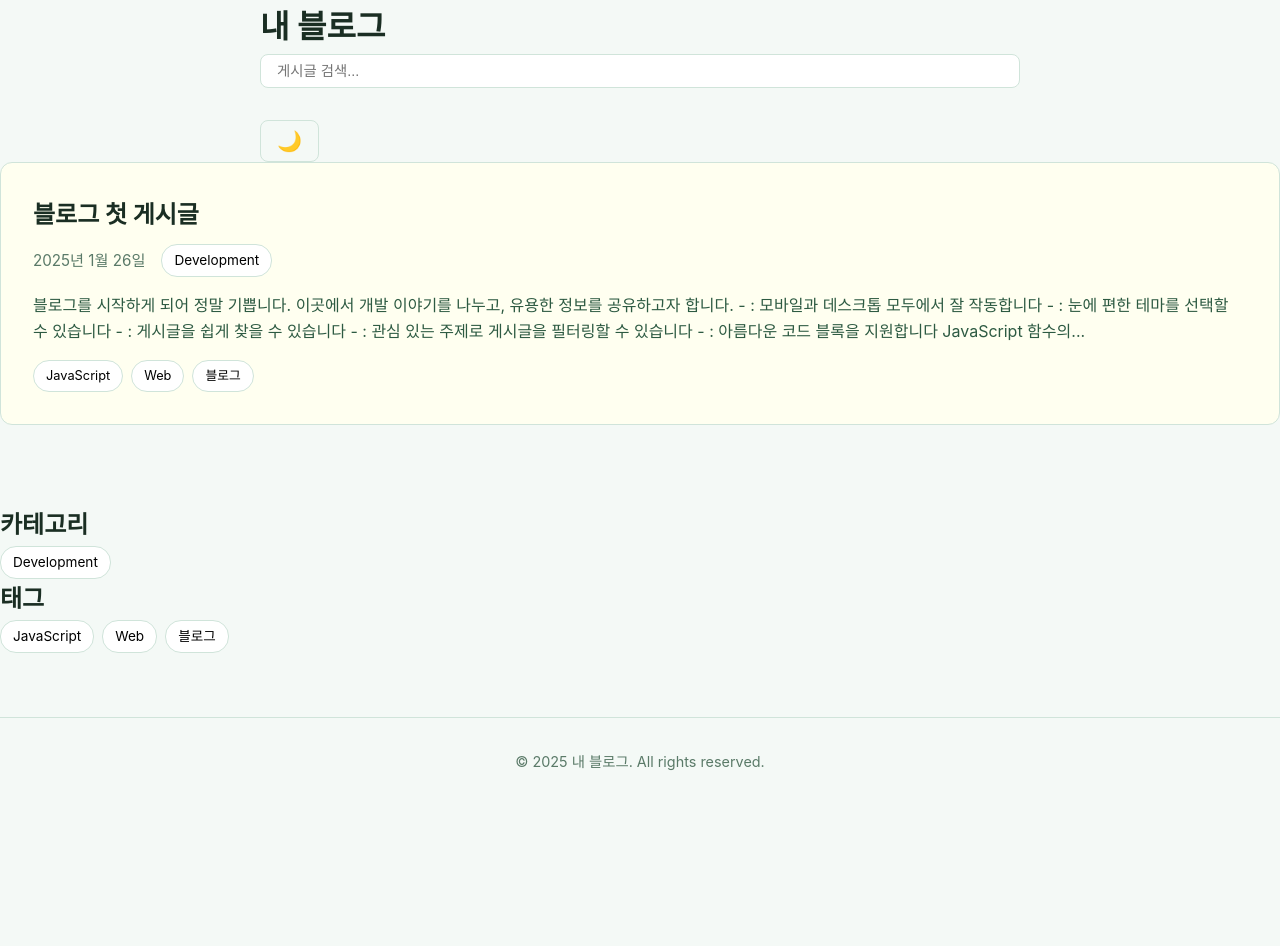
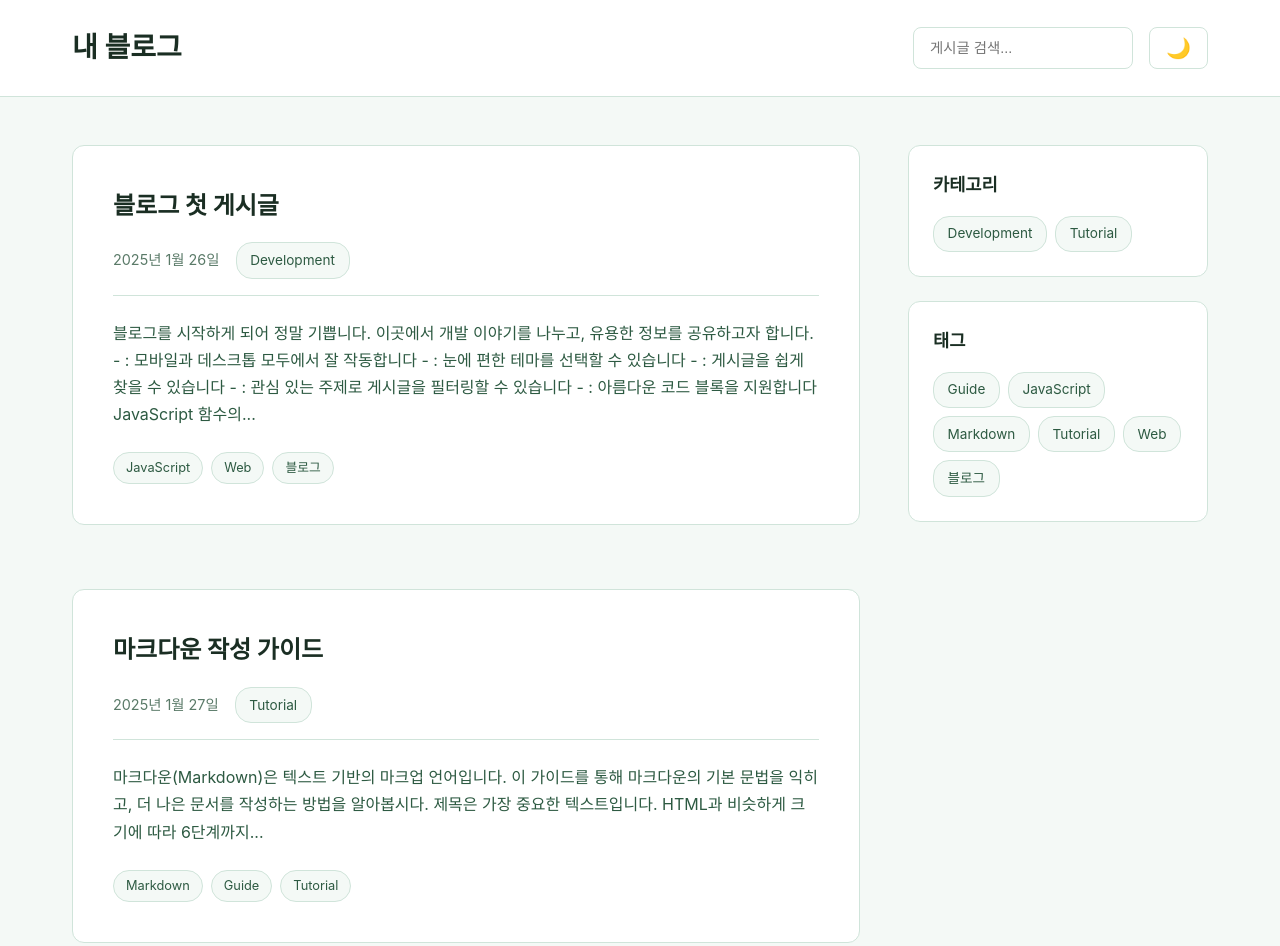
Before and after one commit to jyej0a/jyej0a, a plain HTML site: page index.html in a window 1280 px wide. Shown: the top 946 px of the page. Before the commit the page ends 807 px from the top, so only its background shows below. Drawn offline with nearby package versions, Linux system fonts and the light colour scheme.

Commit message:
마지막 버젼

```diff
--- a/css/style.css
+++ b/css/style.css
@@ -96,9 +96,9 @@ body {
 }
 
 .container {
-    max-width: 800px;
+    max-width: 1200px;
     margin: 0 auto;
-    padding: 0 20px;
+    padding: 0 2rem;
 }
 
 /* 헤더 스타일 */
@@ -144,14 +144,64 @@ body {
     transform: scale(1.1);
 }
 
+/* 헤더 레이아웃 */
+.header {
+    background-color: var(--secondary-bg);
+    border-bottom: 1px solid var(--border-color);
+    padding: 1.5rem 0;
+    margin-bottom: 3rem;
+}
+
+.header-content {
+    display: flex;
+    justify-content: space-between;
+    align-items: center;
+    gap: 1.5rem;
+}
+
+.header-controls {
+    display: flex;
+    align-items: center;
+    gap: 1rem;
+}
+
+.blog-title {
+    font-size: 1.75rem;
+    font-weight: 700;
+    color: var(--text-primary);
+}
+
+.blog-title a {
+    color: inherit;
+    text-decoration: none;
+}
+
+/* 메인 콘텐츠 레이아웃 */
+.main-content {
+    display: grid;
+    grid-template-columns: 1fr 300px;
+    gap: 3rem;
+    max-width: 1200px;
+    margin: 0 auto;
+    padding: 0 2rem;
+}
+
+.post-list {
+    min-width: 0;
+}
+
 /* 검색 컨테이너 */
 .search-container {
-    margin-bottom: 2rem;
+    flex: 1;
+    max-width: 400px;
+}
+
+#search-input {
+    width: 100%;
+    padding: 0.75rem 1rem;
 }
 
 .search-input {
-    width: 100%;
-    padding: 0.5rem 1rem;
     background-color: var(--secondary-bg);
     border: 1px solid var(--border-color);
     border-radius: 0.5rem;
@@ -165,6 +215,28 @@ body {
     outline: none;
     border-color: var(--accent-green);
     box-shadow: var(--shadow-sm);
+}
+
+/* 사이드바 */
+.sidebar {
+    position: sticky;
+    top: 2rem;
+    height: fit-content;
+}
+
+.sidebar-section {
+    background-color: var(--secondary-bg);
+    border: 1px solid var(--border-color);
+    border-radius: 0.75rem;
+    padding: 1.5rem;
+    margin-bottom: 1.5rem;
+}
+
+.sidebar-section h2 {
+    font-size: 1.1rem;
+    font-weight: 700;
+    margin-bottom: 1rem;
+    color: var(--text-primary);
 }
 
 /* 필터 스타일 */
@@ -190,28 +262,28 @@ body {
 .tag,
 .category {
     display: inline-block;
-    padding: 0.25rem 0.75rem;
-    background-color: #ffffff;
+    padding: 0.35rem 0.85rem;
+    background-color: var(--primary-bg);
     border: 1px solid var(--border-color);
     border-radius: 1rem;
     font-size: 0.85rem;
     transition: var(--transition);
     cursor: pointer;
-    color: #000000;
+    color: var(--text-secondary);
 }
 
 .tag:hover,
 .category:hover {
     background-color: var(--accent-green);
     border-color: var(--accent-green);
-    color: #ffffff;
+    color: var(--text-primary);
 }
 
 .tag.active,
 .category.active {
     background-color: var(--highlight-green);
     border-color: var(--highlight-green);
-    color: #ffffff;
+    color: var(--text-primary);
 }
 
 /* 게시글 목록 */
@@ -222,10 +294,10 @@ body {
 }
 
 .post-card {
-    background-color: #fffff0;
+    background-color: var(--secondary-bg);
     border: 1px solid var(--border-color);
     border-radius: 0.75rem;
-    padding: 2rem;
+    padding: 2.5rem;
     margin-bottom: 2rem;
     transition: var(--transition);
     text-decoration: none;
@@ -236,27 +308,31 @@ body {
 .post-card:hover {
     box-shadow: var(--shadow-md);
     transform: translateY(-4px);
+    border-color: var(--accent-green);
 }
 
 .post-card h2 {
     font-size: 1.5rem;
     font-weight: 700;
-    margin-bottom: 0.5rem;
+    margin-bottom: 1rem;
+    color: var(--text-primary);
 }
 
-.post-meta {
+.post-card .post-meta {
     display: flex;
     gap: 1rem;
     align-items: center;
     color: var(--text-muted);
     font-size: 0.9rem;
-    margin-bottom: 1rem;
+    margin-bottom: 1.5rem;
+    padding-bottom: 1rem;
+    border-bottom: 1px solid var(--border-color);
 }
 
-.post-excerpt {
+.post-card .post-excerpt {
     color: var(--text-secondary);
-    margin-bottom: 1rem;
-    line-height: 1.6;
+    margin-bottom: 1.5rem;
+    line-height: 1.7;
 }
 
 .post-tags {
@@ -274,6 +350,7 @@ body {
 .post-content {
     max-width: 800px;
     margin: 0 auto;
+    padding: 0 2rem;
 }
 
 .post-article {
@@ -424,8 +501,8 @@ body {
 
 /* 푸터 */
 .site-footer {
-    margin-top: 4rem;
-    padding: 2rem 0;
+    margin-top: 5rem;
+    padding: 3rem 2rem;
     border-top: 1px solid var(--border-color);
     text-align: center;
     color: var(--text-muted);
@@ -434,8 +511,14 @@ body {
 
 /* 반응형 디자인 */
 @media (max-width: 968px) {
+    .container {
+        padding: 0 1.5rem;
+    }
+
     .main-content {
         grid-template-columns: 1fr;
+        gap: 2rem;
+        padding: 0 1.5rem;
     }
 
     .sidebar {
@@ -455,12 +538,37 @@ body {
         flex-direction: row;
         flex-wrap: wrap;
     }
+
+    .post-card {
+        padding: 1.75rem;
+    }
 }
 
 @media (max-width: 640px) {
+    .container {
+        padding: 0 1rem;
+    }
+
+    .main-content {
+        padding: 0 1rem;
+    }
+
+    .post-content {
+        padding: 0 1rem;
+    }
+
     .header-content {
         flex-direction: column;
         align-items: flex-start;
+        gap: 1rem;
+    }
+
+    .header-controls {
+        width: 100%;
+    }
+
+    .search-container {
+        max-width: 100%;
     }
 
     .search-input {
@@ -476,6 +584,10 @@ body {
     }
 
     .post-article {
+        padding: 1.5rem;
+    }
+
+    .post-card {
         padding: 1.5rem;
     }
 
--- a/posts.json
+++ b/posts.json
@@ -11,5 +11,18 @@
     "category": "Development",
     "description": "첫 번째 블로그 게시글입니다. 마크다운과 코드 하이라이팅 기능을 테스트합니다.",
     "excerpt": "블로그를 시작하게 되어 정말 기쁩니다. 이곳에서 개발 이야기를 나누고, 유용한 정보를 공유하고자 합니다. - : 모바일과 데스크톱 모두에서 잘 작동합니다 - : 눈에 편한 테마를 선택할 수 있습니다 - : 게시글을 쉽게 찾을 수 있습니다 - : 관심 있는 주제로 게시글을 필터링할 수 있습니다 - : 아름다운 코드 블록을 지원합니다 JavaScript 함수의..."
+  },
+  {
+    "file": "writing-guide.md",
+    "title": "마크다운 작성 가이드",
+    "date": "2025-01-27",
+    "tags": [
+      "Markdown",
+      "Guide",
+      "Tutorial"
+    ],
+    "category": "Tutorial",
+    "description": "마크다운 문법의 기본적인 사용법을 배워봅시다.",
+    "excerpt": "마크다운(Markdown)은 텍스트 기반의 마크업 언어입니다. 이 가이드를 통해 마크다운의 기본 문법을 익히고, 더 나은 문서를 작성하는 방법을 알아봅시다. 제목은 가장 중요한 텍스트입니다. HTML과 비슷하게 크기에 따라 6단계까지..."
   }
 ]
```
Also changed, not shown: 2 other files.
